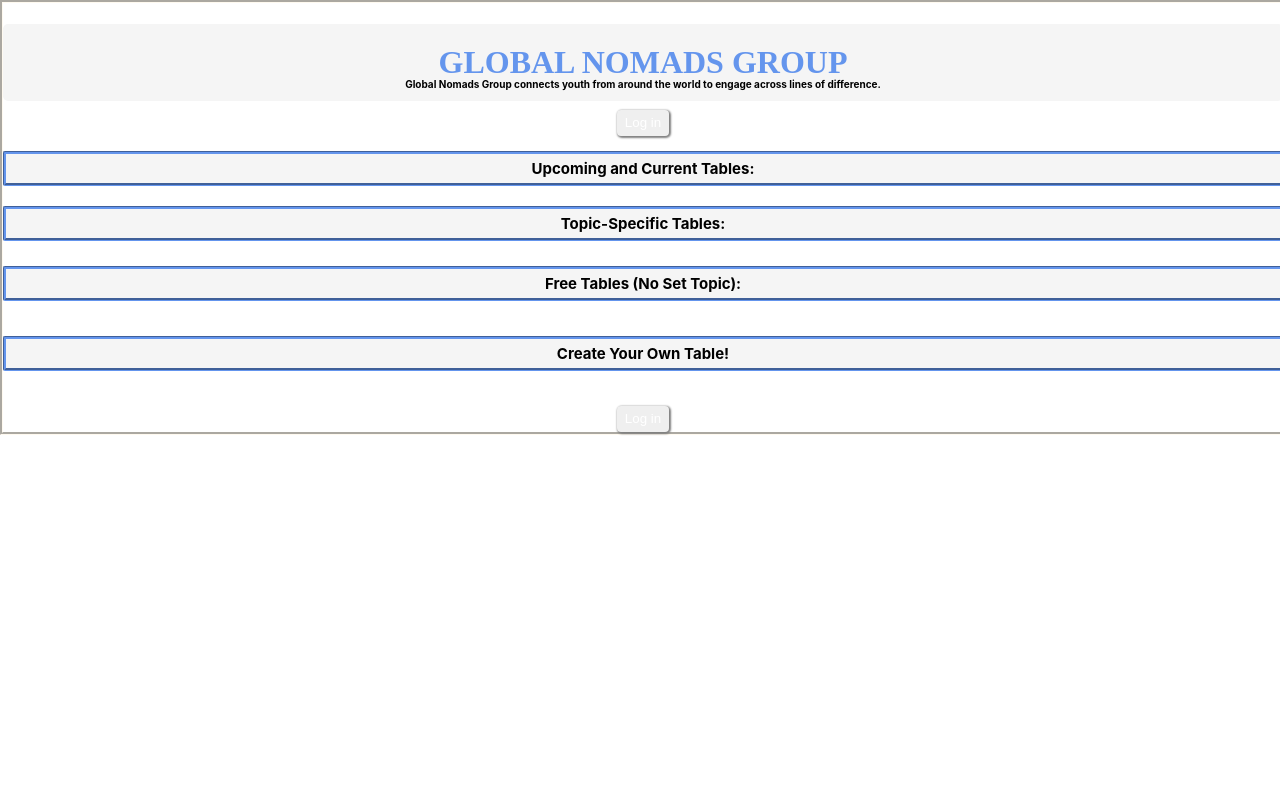
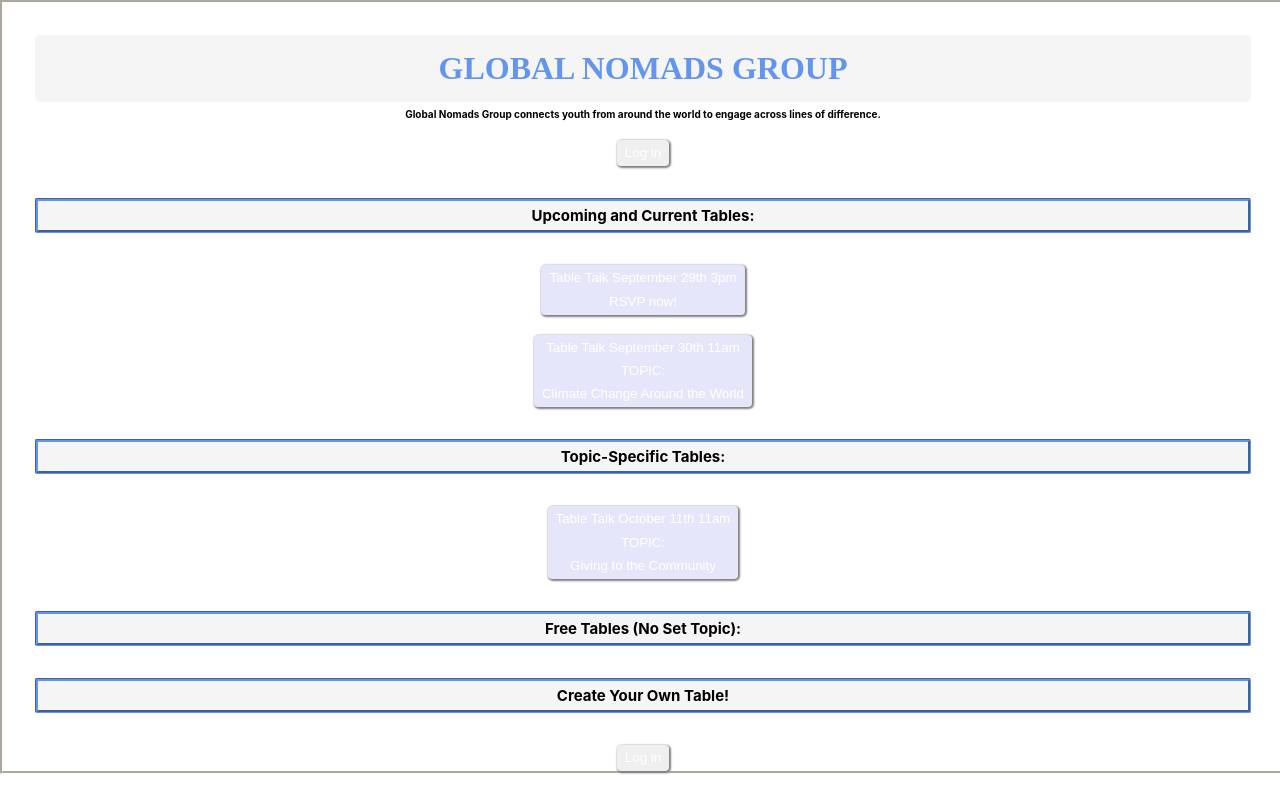
Before and after one commit to jerseycity19/team-8, a React (Create React App) app: page / in a window 1280 px wide. Built offline with nearby package versions, Linux system fonts and the light colour scheme; no server answers.

Commit message:
added temporary display buttons for the events

```diff
--- a/src/App.js
+++ b/src/App.js
@@ -3,10 +3,14 @@
 import "firebase/auth";
 import './App.css';
 import './index.css';
+import EventList from './EventList';
 
+const buttonTwo = {
+  backgroundColor: 'lavender',
+  background: 'groove',
+  fontColor: 'black'
 
-
-import EventList from './EventList';
+};
 
 class App extends React.Component {
   constructor(props) {
@@ -41,6 +45,10 @@
     firebase.auth().signInWithRedirect(provider);
   }
 
+  eventOnClick() {
+    // TO BE CODED ONCE EVENTS ARE MADE
+  }
+
 
   render() {
     const { isLoggedIn } = this.state;
@@ -57,9 +65,19 @@
         <h3>
           Upcoming and Current Tables:
         </h3>
+        <button style={buttonTwo} onClick={this.eventOnClick}>
+          Table Talk September 29th 3pm <p></p> RSVP now!
+        </button>
+        <button style={buttonTwo} onClick={this.eventOnClick}>
+          Table Talk September 30th 11am <p></p> TOPIC: <p></p> Climate Change Around the World
+        </button>
         <h4>
           Topic-Specific Tables:
         </h4>
+        <button style={buttonTwo} onClick={this.eventOnClick}>
+          Table Talk October 11th 11am
+          <p></p> TOPIC: <p></p> Giving to the Community
+        </button>
         <h5>
           Free Tables (No Set Topic):
         </h5>
--- a/src/index.css
+++ b/src/index.css
@@ -22,6 +22,7 @@
   line-height: 10px;
 }
 
+
 code {
   font-family: source-code-pro, Menlo, Monaco, Consolas, "Courier New",
     monospace;
@@ -36,13 +37,14 @@
   margin: 15;
   height: 70;
   font-family: bookman old style;
-  padding: 20px;
+  padding: 15px;
   margin-bottom: 5;
+  margin: 2.5%;
 }
 
 h2 {
   font-size: 10px;
-  margin-top: -45px;
+  margin-top: -2%;
   background: groove;
 
 }
@@ -54,6 +56,7 @@
   font-size: 15px;
   background: groove;
   background-color:whitesmoke;
+  margin: 2.5%;
 }
 
 h4 {
@@ -63,6 +66,7 @@
   font-size: 15px;
   background: groove;
   background-color: whitesmoke;
+  margin: 2.5%;
 
 }
 
@@ -73,6 +77,7 @@
   font-size: 15px;
   background: groove;
   background-color: whitesmoke;
+  margin: 2.5%;
 
 }
 
@@ -83,5 +88,6 @@
   font-size: 15px;
   background: groove;
   background-color: whitesmoke;
+  margin: 2.5%;
 
 }
```
